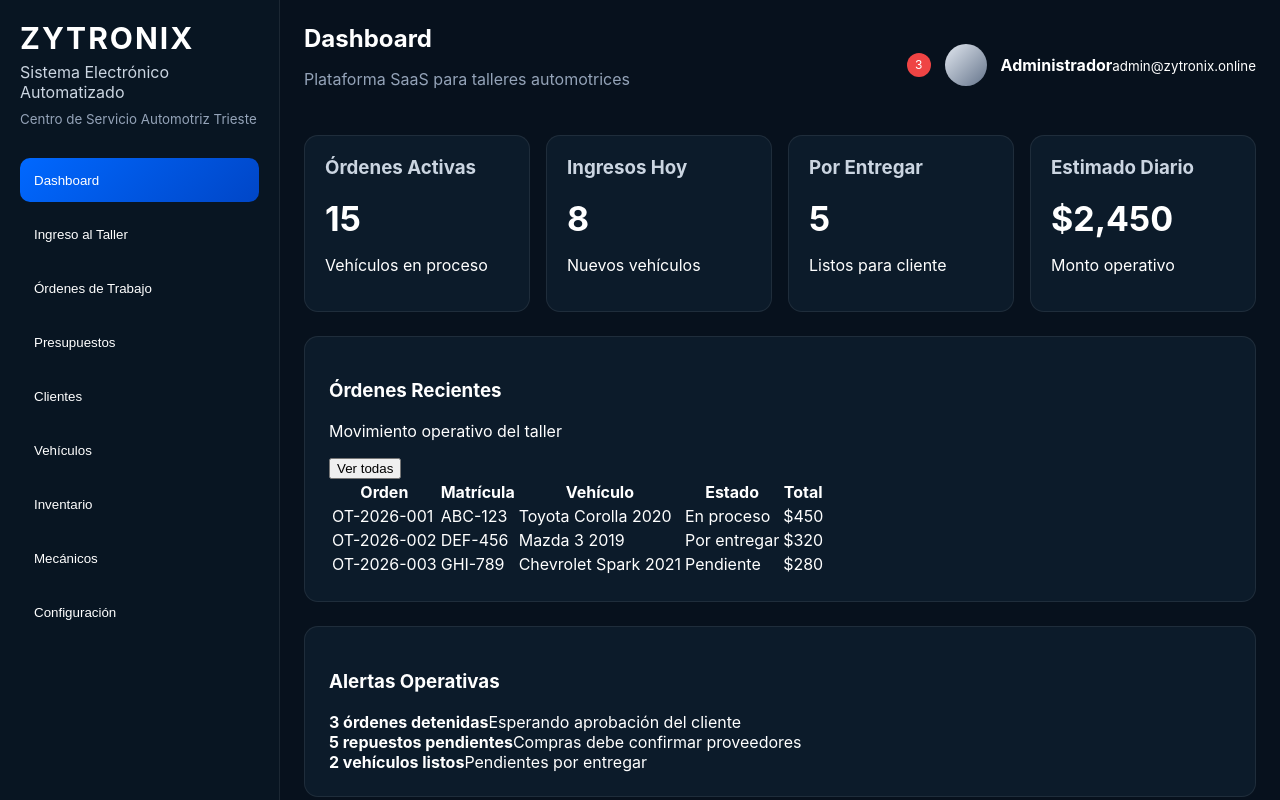
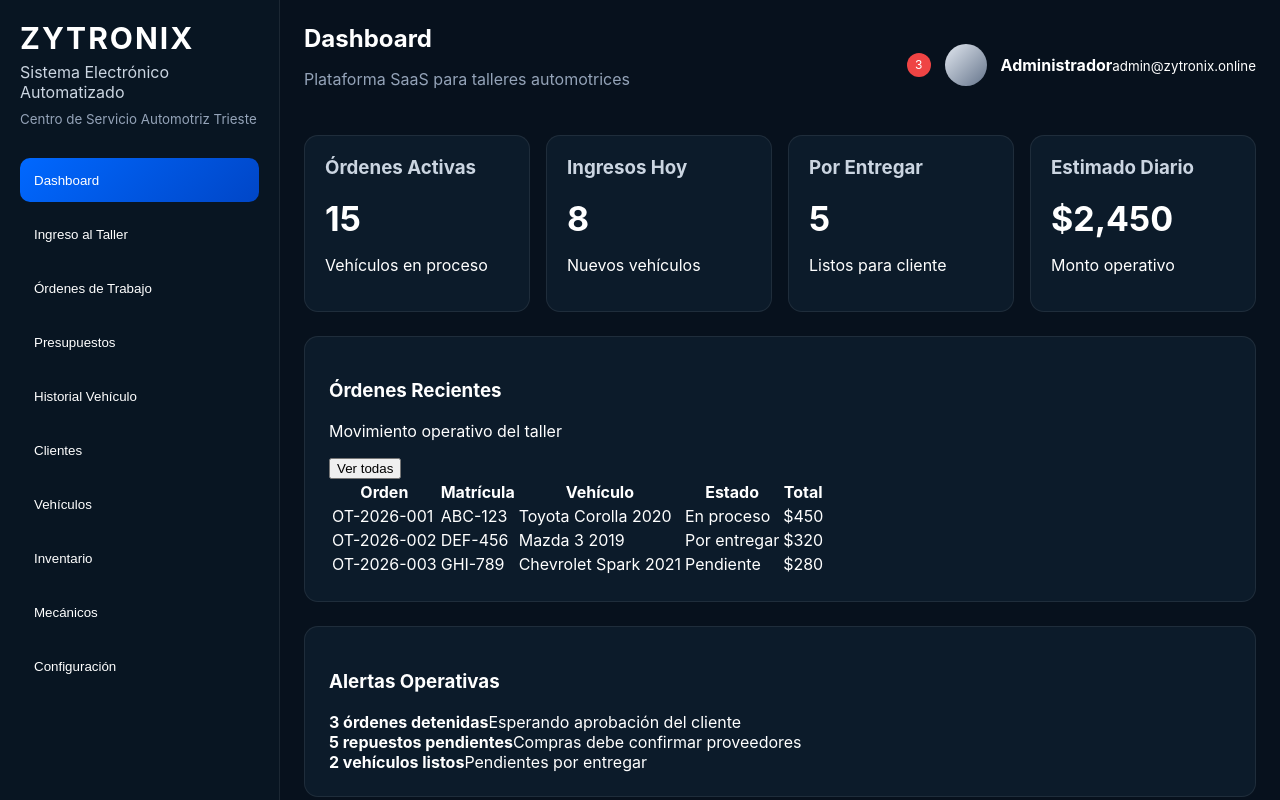
Before and after one commit to TiendaCompu/Trieste-App, a React app in the folder frontend/: page / in a window 1280 px wide. Shown: the top 800 px of the page. Built offline with nearby package versions, Linux system fonts and the light colour scheme; the HTML template or start-up script is replaced by a standard one.

Commit message:
Add vehicle history to modules

```diff
--- a/frontend/src/data/modules.js
+++ b/frontend/src/data/modules.js
@@ -3,6 +3,7 @@ export const modules = [
   'Ingreso al Taller',
   'Órdenes de Trabajo',
   'Presupuestos',
+  'Historial Vehículo',
   'Clientes',
   'Vehículos',
   'Inventario',
```
